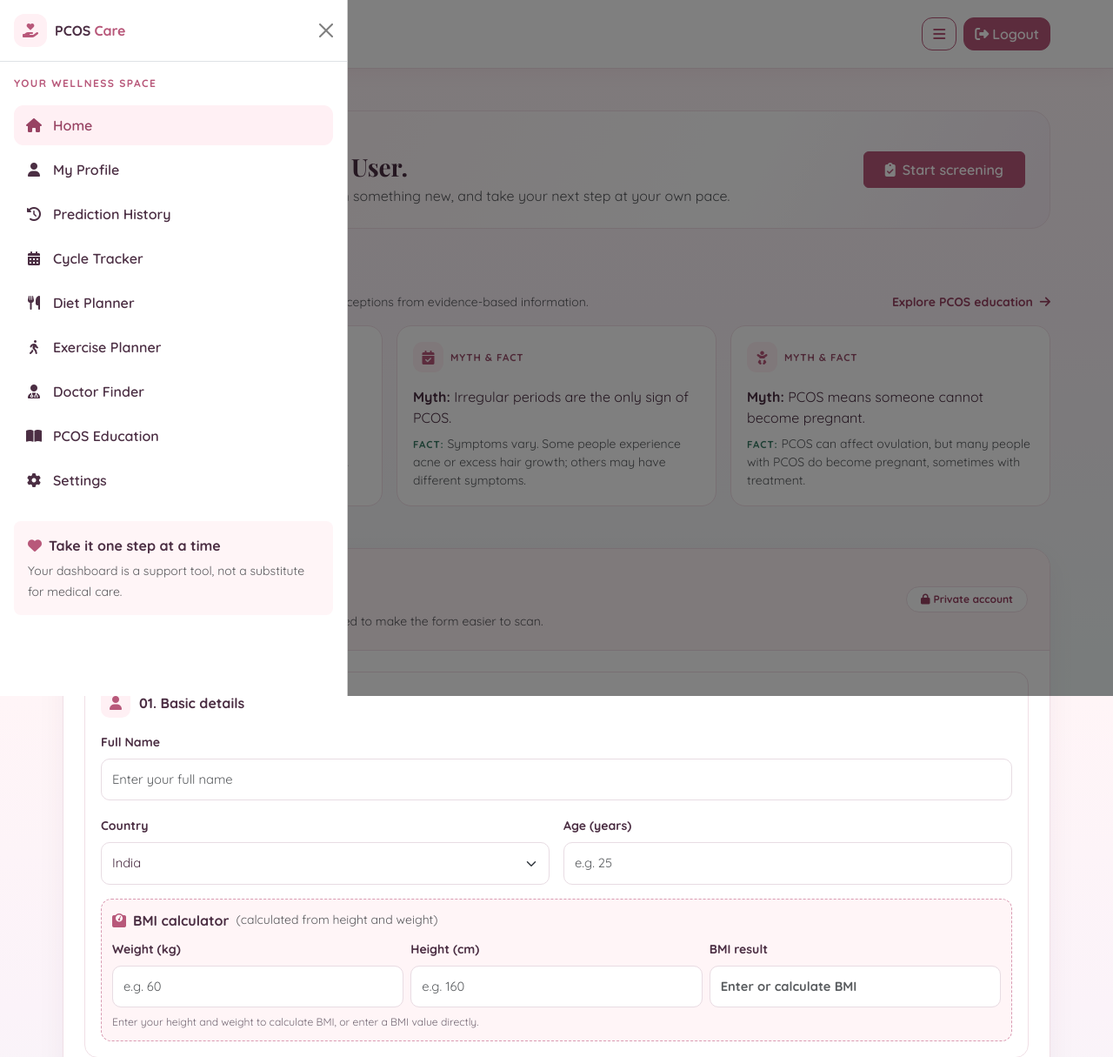
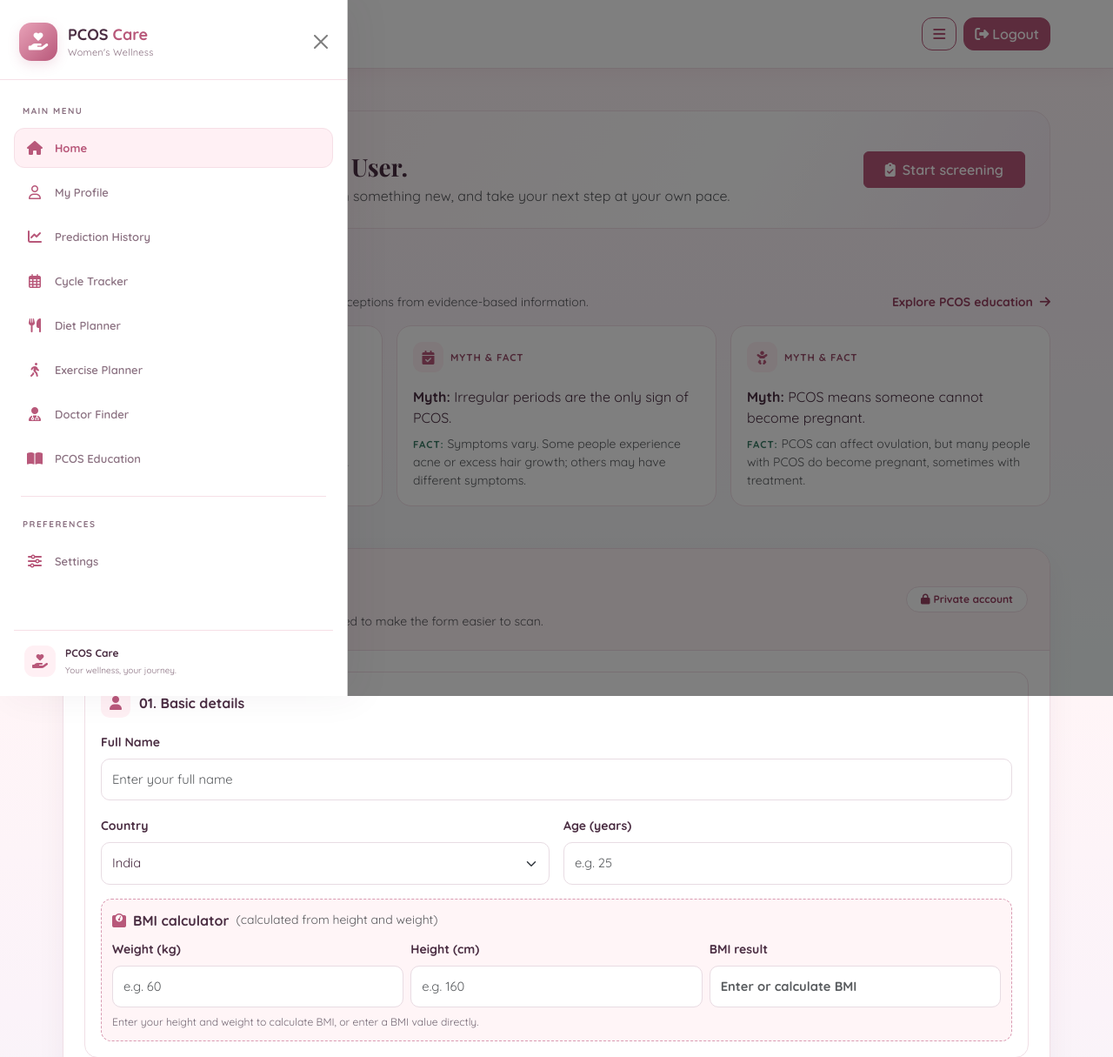
Before and after one commit to syedaasra24/pcos-care, a Flask app: page /home in a window 1280 px wide, after a click that opens the changed part. Shown: the top 1215 px of the page at 87% size. Run offline with Flask 3, Linux system fonts and the light colour scheme; the visitor is signed in with stand-in values (Sample User, id 1); parts of the project's set-up code (start-up, migrations or seed data) failed here and were passed over; some libraries are stand-ins or nearby versions; some web fonts are replaced.

Commit message:
Refactor sidebar and remove offcanvas menu

```diff
--- a/templates/index.html
+++ b/templates/index.html
@@ -101,9 +101,6 @@
             flex: 0 0 39px; width: 39px; height: 39px; display: grid; place-items: center;
             background: var(--pink-soft); color: var(--rose); border-radius: 12px;
         }
-        .sidebar-link { display: flex; gap: 12px; align-items: center; text-decoration: none; color: var(--plum); padding: 11px 13px; border-radius: 11px; margin-bottom: 5px; font-weight: 600; }
-        .sidebar-link:hover, .sidebar-link.active { background: var(--pink-soft); color: var(--rose-dark); }
-        .sidebar-link i { width: 20px; text-align: center; }
         footer { background: #264653; color: white; padding: 50px 0 20px; margin-top: 80px; }
         footer h5 { color: #2a9d8f; font-weight: 700; margin-bottom: 20px; }
         footer a { color: #a8dadc; text-decoration: none; }
@@ -146,35 +143,8 @@
         </div>
     </nav>
 
-    <div class="offcanvas offcanvas-start" tabindex="-1" id="menu" aria-labelledby="sidebarTitle">
-        <div class="offcanvas-header border-bottom">
-            <a class="navbar-brand fw-bold d-flex align-items-center" href="{{ url_for('home') }}">
-                <span class="brand-mark"><i class="fa-solid fa-hand-holding-heart"></i></span>
-                <span style="color:var(--plum)">PCOS</span><span class="ms-1" style="color:var(--rose)">Care</span>
-            </a>
-            <button type="button" class="btn-close" data-bs-dismiss="offcanvas" aria-label="Close"></button>
-        </div>
-        <div class="offcanvas-body">
-            <div id="sidebarTitle" class="eyebrow mb-3">Your wellness space</div>
-            <a class="sidebar-link active" aria-current="page" href="{{ url_for('home') }}"><i class="fa-solid fa-house"></i> Home</a>
-            <a class="sidebar-link" href="{{ url_for('profile') }}"><i class="fa-solid fa-user"></i> My Profile</a>
-            <a class="sidebar-link" href="{{ url_for('history') }}"><i class="fa-solid fa-clock-rotate-left"></i> Prediction History</a>
-            <a class="sidebar-link" href="{{ url_for('cycle_tracker') }}"><i class="fa-solid fa-calendar-days"></i> Cycle Tracker</a>
-            <a class="sidebar-link" href="{{ url_for('diet_planner') }}"><i class="fa-solid fa-utensils"></i> Diet Planner</a>
-            <a class="sidebar-link" href="{{ url_for('exercise_planner') }}"><i class="fa-solid fa-person-walking"></i> Exercise Planner</a>
-            <a class="sidebar-link" href="{{ url_for('doctor_finder') }}"><i class="fa-solid fa-user-doctor"></i> Doctor Finder</a>
-            <a class="sidebar-link" href="{{ url_for('education') }}"><i class="fa-solid fa-book-open"></i> PCOS Education</a>
-            <a class="sidebar-link" href="{{ url_for('settings') }}"><i class="fa-solid fa-gear"></i> Settings</a>
-            {% if session.get("user_email") in ["syedaasra2407@gmail.com", "khushigupta46576@gmail.com", "ayushikashyap91427@gmail.com"] %}
-            <hr>
-            <a class="sidebar-link" href="{{ url_for('admin') }}"><i class="fa-solid fa-user-shield"></i> Admin Dashboard</a>
-            {% endif %}
-            <div class="mt-4 p-3 rounded-3" style="background:var(--pink-bg)">
-                <div class="fw-bold mb-1"><i class="fa-solid fa-heart me-2" style="color:var(--rose)"></i>Take it one step at a time</div>
-                <small class="text-muted">Your dashboard is a support tool, not a substitute for medical care.</small>
-            </div>
-        </div>
-    </div>
+    {% set active_page = 'home' %}
+    {% include 'sidebar.html' %}
 
     <main class="container page-wrap py-4 py-md-5">
         <!-- Compact dashboard welcome -->
```
